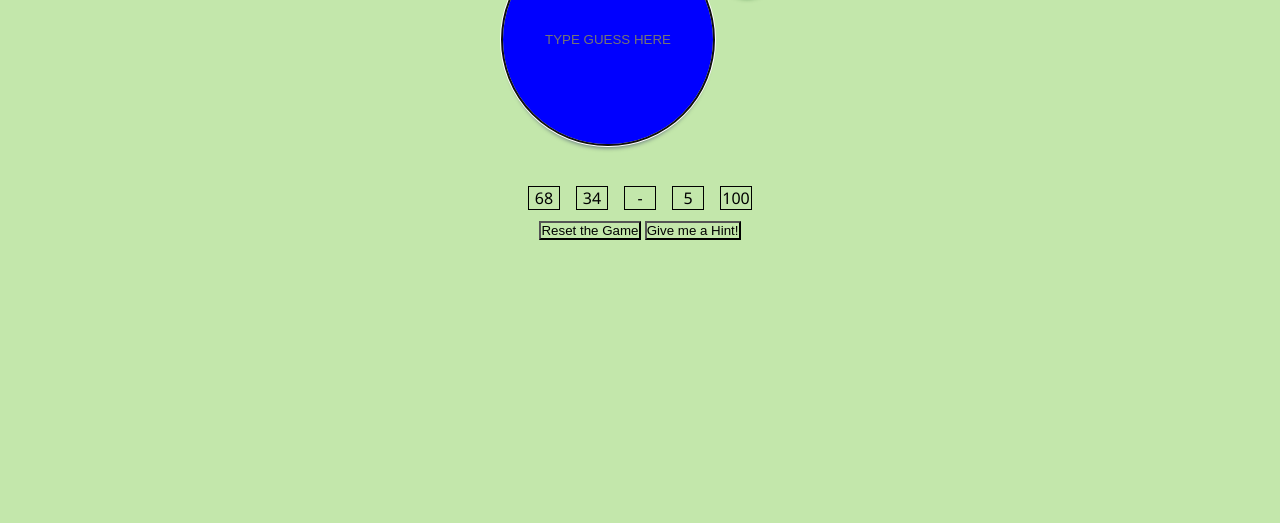
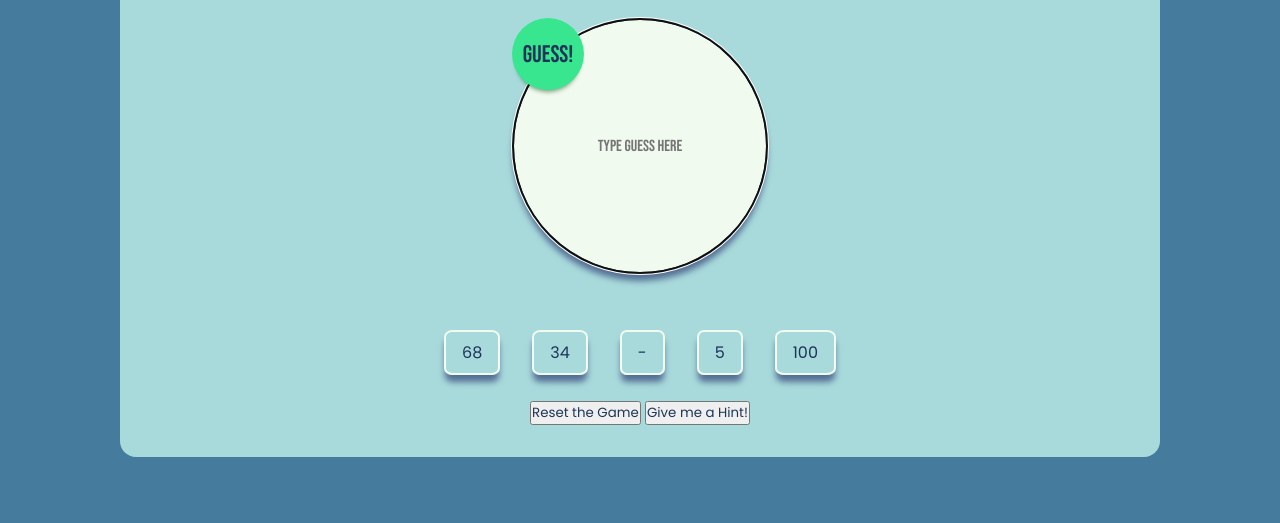
Before and after one commit to Jack-Tillman/Guessing-Game, a website: page index.html in a window 1280 px wide. Shown: the part 277-800 px from the top of the page. Drawn offline with Linux system fonts and the light colour scheme.

Commit message:
updated fonts and color scheme, made div for game area, changed input and guess button colors and shadows

```diff
--- a/main.css
+++ b/main.css
@@ -1,11 +1,37 @@
 /* Write your CSS code in this file */
+/*
+colors:
+darkest blue: 01161e / 1, 22, 30 => font color
+dark blue: 18, 69, 89 => background
+light blue: 89, 131, 146 => background, button trim
+pale mint: 174, 195, 176 => Guess button color, hint button color
+very pale mint: 239, 246, 224 => reset button?,
+https://coolors.co/palette/01161e-124559-598392-aec3b0-eff6e0
+
+red - 230, 57, 70 => reset game, font color for Guess button
+beige - 241, 250, 238 => guess button or other buttons
+pale blue - 168, 218, 220 => guessing game area background
+blue - 69, 123, 157 => main background
+dark blue - 29, 53, 87 => font color
+https://coolors.co/palette/e63946-f1faee-a8dadc-457b9d-1d3557
+media queries: min-width:1200px, 992px, 768px, 576px
+*/
+@import url('https://fonts.googleapis.com/css2?family=Bebas+Neue&family=IBM+Plex+Sans&family=Poppins&display=swap');
 *{
 margin: 0;
 padding: 0;
 box-sizing: border-box;
-background-color: rgb(195, 231, 171);
+color:rgb(29, 53, 87);
+font-family:'Poppins', Tahoma, Geneva, Verdana, sans-serif;
 }
-
+.guessing-game-group{
+background-color:rgb(168, 218, 220) ;
+margin:2em auto;
+padding:2em;
+max-width:65em;
+border-radius: 1em;
+text-align: center;
+}
 header{
 display:flex;
 flex:1 1 0;
@@ -16,7 +42,9 @@ padding:1em;
 margin:1em auto;
 flex-direction: column;
 }
-
+body{
+background-color:rgb(69, 123, 157);
+}
 main{
 font-family:'Segoe UI', Tahoma, Geneva, Verdana, sans-serif;
 font-size:1em;
@@ -26,10 +54,6 @@ flex: 1 1 0;
 justify-content: center;
 align-items: center;
 }
-.input-group{
-display:flex;
-margin:2em auto;
-}
 
 h1{
 font-size: 2.5em;
@@ -37,55 +61,74 @@ padding:0.5em;
 }
 
 h2{
-font-size:1.5em;
-padding:0em 1em;
+    font-size:1.5em;
+    padding:0em 1em;
 }
 
 ul{
-display:flex;
-flex-direction: row;
-justify-content: center;
+    display:flex;
+    flex-direction: row;
+    justify-content: center;
 }
 
-li{
-margin:8px;
-list-style: none;
-border:1px solid black;
-width:2em;
+.input-group{
+display:flex;
+margin:2em auto;
+}
+.submit-button{
+background-color:rgb(57, 230, 144);
+color: rgb(29, 53, 87);
+    border:none;
+    border-radius:50%;
+    width:3em;
+    height:3em;
+    text-align:center;
+    box-shadow:  0px 6px 4px -4px rgba(0, 77, 19, 0.50);
+    position:absolute;
+    font-family:'Bebas Neue',Tahoma, Geneva, Verdana, sans-serif;
+    font-size:24px;
+}
+
+#player-input {
+    font-family: 'Bebas Neue', Tahoma, Geneva, Verdana, sans-serif;
+    color: rgb(230, 57, 70);
+    background-color: rgb(241, 250, 238);
+    border: 2px solid rgb(29, 53, 87);
+    border-radius: 50%;
+    width: 16em;
+    height: 16em;
+    text-align: center;
+    box-shadow: 0px 8px 6px -1px rgba(0, 5, 77, 0.5);
+    font-size: 1em;
+    position: relative;
+}
+
+.guesses-display{
+padding:0.5em 1.5em;
+margin:0.5em 1em;
 text-align: center;
 }
 
-.submit-button{
-background-color: green;
-color:azure;
-border:none;
-border-radius:50%;
-width:64px;
-height:64px;
+
+.guess-box{
+list-style: none;
+box-shadow: 0px 8px 6px -1px rgba(0, 5, 77, 0.5);
+margin: 0.5em 1em;
+border: 2px solid  rgb(241, 250, 238);
+padding:0.5em 1em;
+border-radius:15%;
 font-size:1em;
-text-align:center;
-box-shadow:  0px 6px 4px -4px rgba(0, 77, 19, 0.50);
-align-self:flex-start;
-}
-
-#player-input{
-background-color:blue;
-border:2px solid azure;
-border-radius:50%;
-width:16em;
-height:16em;
-text-align: center;
-box-shadow: 0px 6px 4px -4px rgba(0, 5, 77, 0.5);
 }
 
 /* To - Do
 *Finalize color scheme
 *Finalize font choice and font sizes
 *Make Guess! button float to the top left of the input button
+*hover and click animations + color changes
 *Style the guesses list
 *Style the reset button
 *Style the Hint button
-
+*media queries
 
 
 */
```
